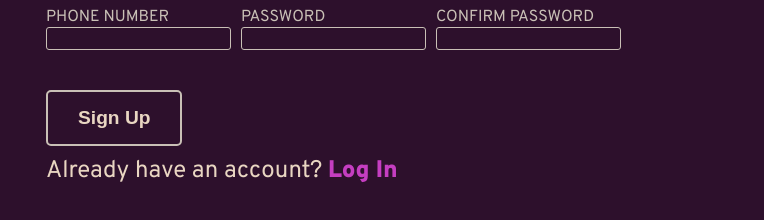
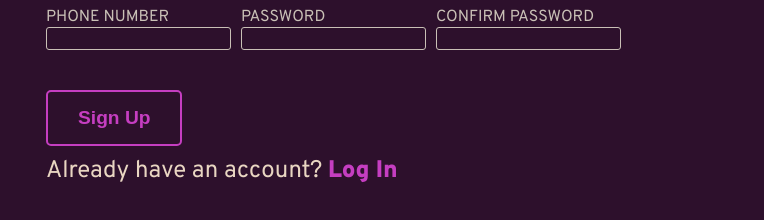
Before and after one commit to CAPR1SUN/signupver2, a plain HTML site: page index.html in a window 1280 px wide. In both pictures the pointer is over the button "Sign Up". Shown: the part 436-656 px from the top of the page, 516-1280 px from the left. Drawn offline with Linux system fonts and the light colour scheme.

Commit message:
Update style.css

```diff
--- a/style.css
+++ b/style.css
@@ -145,6 +145,10 @@ button {
     color: var(--main-text-color);
     font-size: 1rem;
     font-weight: 900;
+}
+button:hover {
+    border-color: #c53ec1;
+    color: #c53ec1;
 }
 
 /* ----------- iPad 1, 2, Mini and Air ----------- */
```
